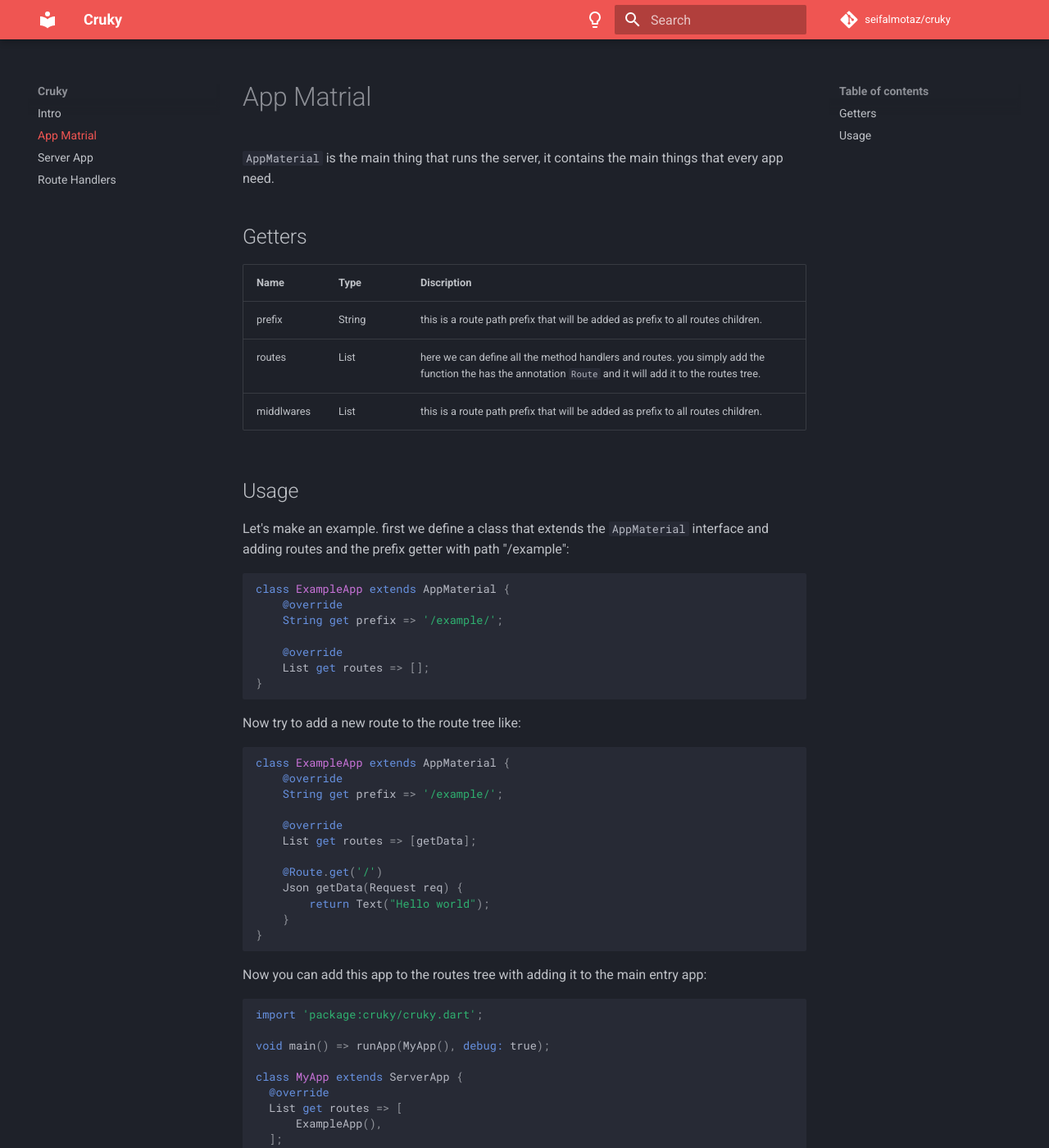
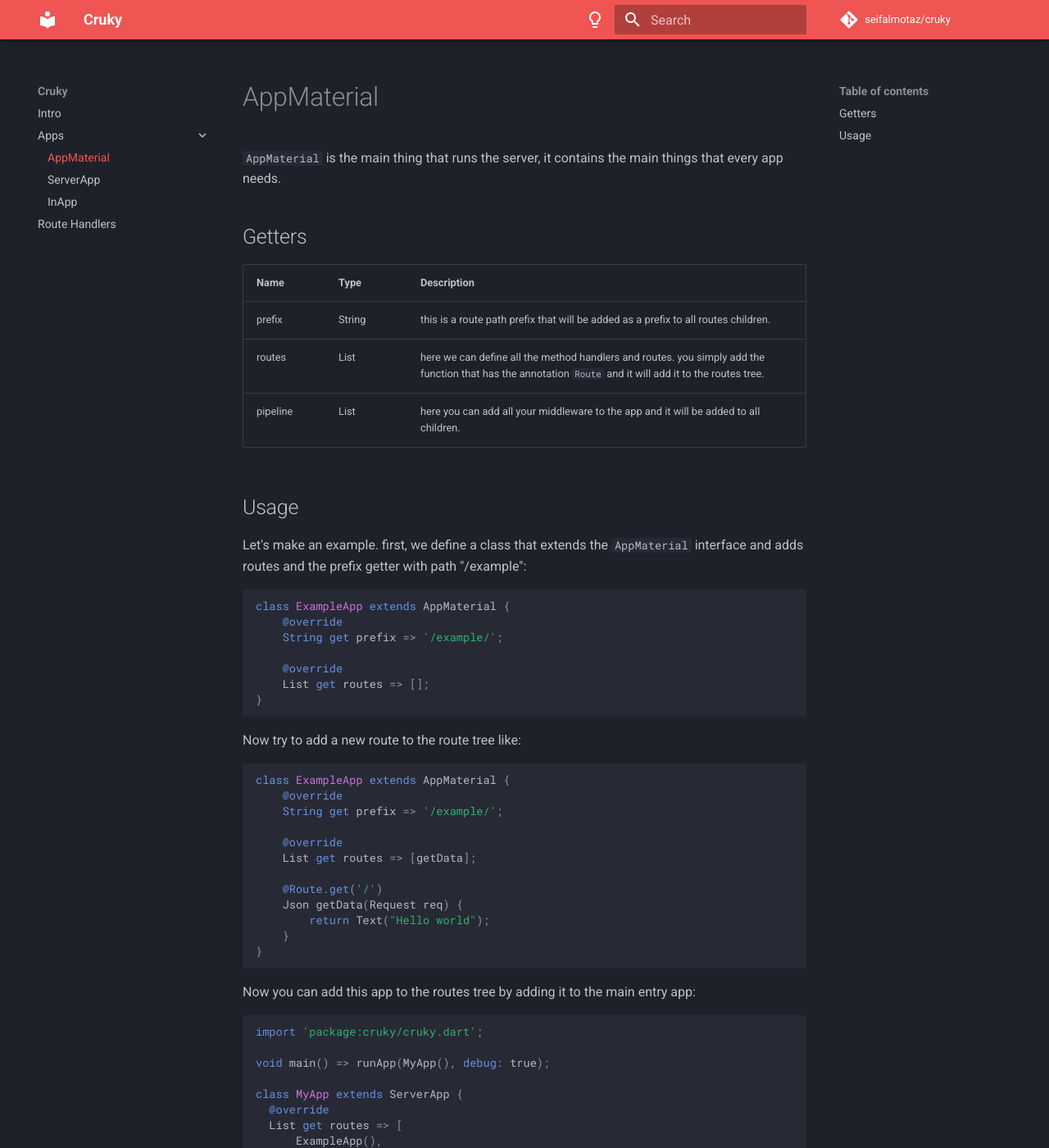
Before and after one commit to seifalmotaz/cruky_archived, an MkDocs documentation site: the page built from docs/basics/app-matrial.md, in a window 1280 px wide and 1400 px high. Shown: the whole window at 82% size. Built offline with MkDocs 1.6.1 and Material for MkDocs 9.7.7, drawn with Linux system fonts in a browser that asks for light colours; comment, search, counter and statistics services are not loaded; some of the changed text lies outside the part shown.

````diff
--- a/docs/basics/app-matrial.md
+++ b/docs/basics/app-matrial.md
@@ -1,18 +1,18 @@
-# App Matrial
+# AppMaterial
 
-`AppMaterial` is the main thing that runs the server, it contains the main things that every app need.
+`AppMaterial` is the main thing that runs the server, it contains the main things that every app needs.
 
 ## Getters
 
-|Name|Type|Discription|
-|----|-----|-----------|
-| prefix | String | this is a route path prefix that will be added as prefix to all routes children.|
-| routes | List | here we can define all the method handlers and routes. you simply add the function the has the annotation `Route` and it will add it to the routes tree. |
-| middlwares | List | this is a route path prefix that will be added as prefix to all routes children.|
+| Name     | Type   | Description                                                                                                                                               |
+| -------- | ------ | --------------------------------------------------------------------------------------------------------------------------------------------------------- |
+| prefix   | String | this is a route path prefix that will be added as a prefix to all routes children.                                                                        |
+| routes   | List   | here we can define all the method handlers and routes. you simply add the function that has the annotation `Route` and it will add it to the routes tree. |
+| pipeline | List   | here you can add all your middleware to the app and it will be added to all children.                                                                     |
 
 ## Usage
 
-Let's make an example. first we define a class that extends the `AppMaterial` interface and adding routes and the prefix getter with path "/example":
+Let's make an example. first, we define a class that extends the `AppMaterial` interface and adds routes and the prefix getter with path "/example":
 
 ```dart
 class ExampleApp extends AppMaterial {
@@ -41,7 +41,7 @@ class ExampleApp extends AppMaterial {
 }
 ```
 
-Now you can add this app to the routes tree with adding it to the main entry app:
+Now you can add this app to the routes tree by adding it to the main entry app:
 
 ```dart
 import 'package:cruky/cruky.dart';
--- a/mkdocs.yml
+++ b/mkdocs.yml
@@ -29,6 +29,8 @@ markdown_extensions:
 
 nav:
   - Intro: index.md
-  - basics/app-matrial.md
-  - basics/server-app.md
+  - Apps:
+    - basics/app-matrial.md
+    - basics/server-app.md
+    - basics/in-app.md
   - basics/routes.md
--- a/pubspec.yaml
+++ b/pubspec.yaml
@@ -1,6 +1,6 @@
 name: cruky
 description: cruky is server-side library to create API with modern and fast performance.
-version: 0.11.2
+version: 0.11.3
 homepage: https://github.com/seifalmotaz/cruky
 repository: https://github.com/seifalmotaz/cruky
 documentation: https://seifalmotaz.github.io/cruky/
````
Also changed, not shown: other parts of docs/basics/app-matrial.md (+1 -1 lines), CHANGELOG.md (+4 -0 lines), README.md (+4 -4 lines), docs/basics/in-app.md (added, +24 -0 lines), docs/basics/routes.md (+0 -4 lines), docs/basics/server-app.md (+6 -6 lines), docs/index.md (+4 -4 lines), 4 other files.
